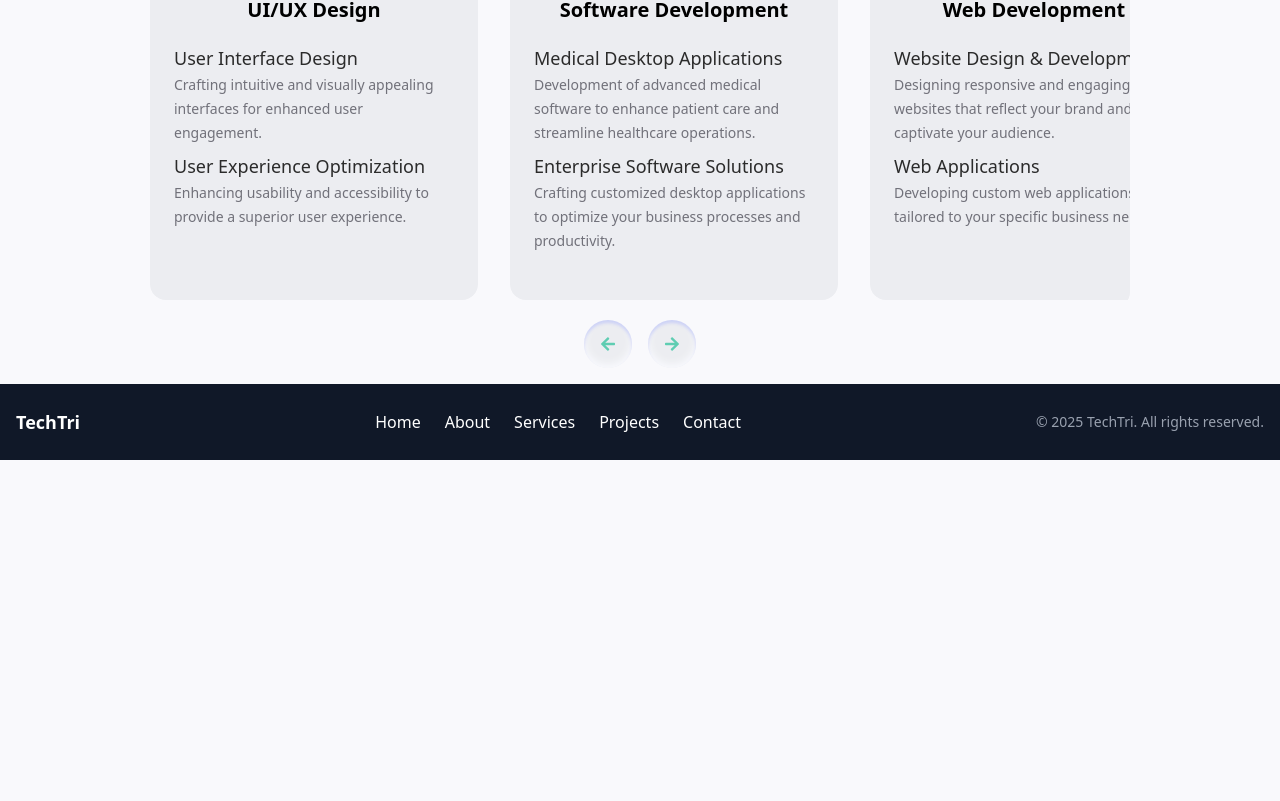
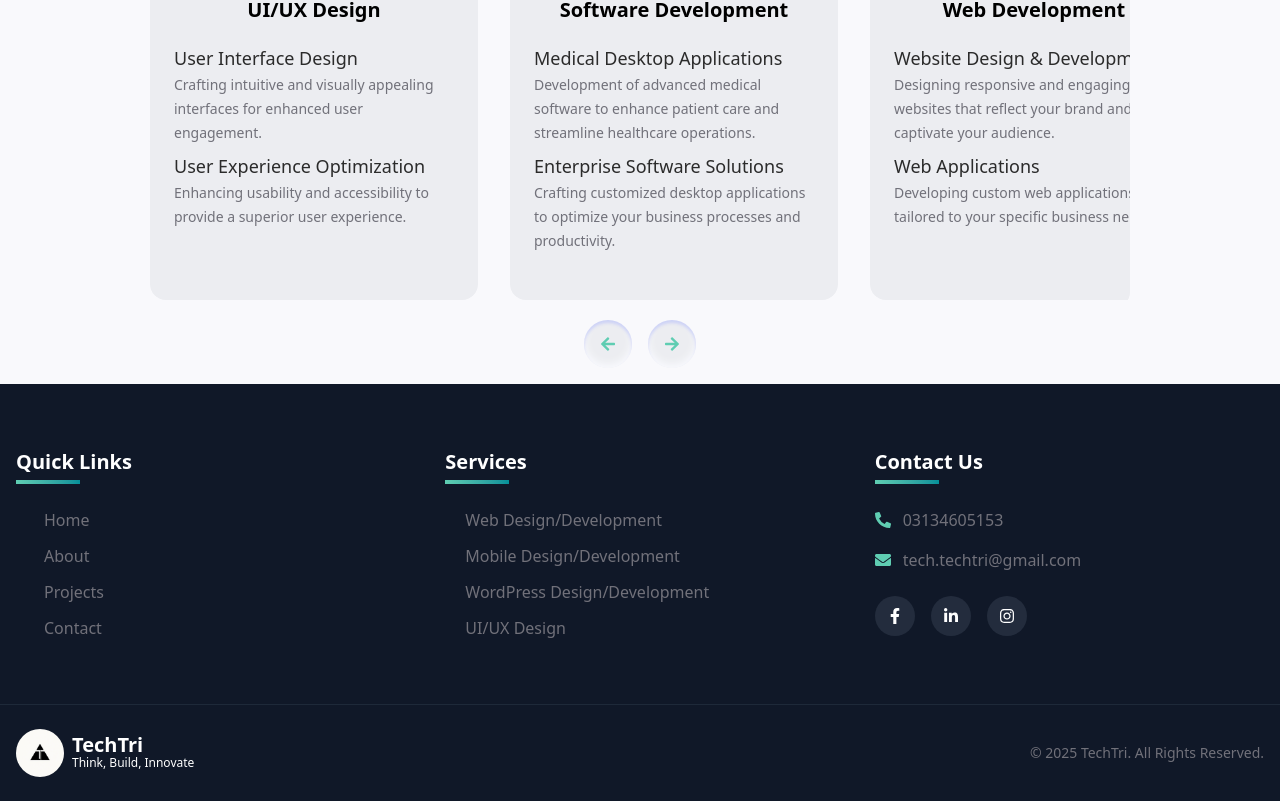
Before and after one commit to zainashiq613/silver-spoon, a React (Vite) app in the folder frontend/: page / in a window 1280 px wide. Shown: the part 1020-1821 px from the top of the page. Before the commit the page ends 1480 px from the top, so only its background shows below. Built offline with nearby package versions, Linux system fonts and the light colour scheme.

Commit message:
Footer added

```diff
--- a/frontend/src/pages/layout/Footer.jsx
+++ b/frontend/src/pages/layout/Footer.jsx
@@ -1,34 +1,142 @@
-import React from 'react';
+import {
+  FaFacebookF,
+  FaLinkedinIn,
+  FaInstagram,
+  FaPhoneAlt,
+  FaEnvelope,
+} from "react-icons/fa";
+import { Link, useLocation } from "react-router";
 
+const pages = [
+  { id: 1, title: "Home", link: ["/"], icon: "" },
+  { id: 2, title: "About", link: ["/about"], icon: "" },
+  { id: 3, title: "Projects", link: ["/projects"], icon: "" },
+  { id: 4, title: "Contact", link: ["/contact"], icon: "" },
+];
 const Footer = () => {
+    const { pathname } = useLocation();
+
+  const currentYear = new Date().getFullYear();
+
+
+  const services = [
+    "Web Design/Development",
+    "Mobile Design/Development",
+    "WordPress Design/Development",
+    "UI/UX Design",
+  ];
+
   return (
-    <footer className="bg-gray-900 text-white py-6">
-      <div className="max-w-7xl mx-auto px-4 flex flex-col md:flex-row justify-between items-center">
-        {/* Company Name */}
-        <div className="text-lg font-semibold">TechTri</div>
+    <footer className="bg-gray-900 text-white">
+      {/* Decorative Elements */}
+      <div className="absolute inset-0 overflow-hidden">
+        <div className="absolute top-0 left-0 w-40 h-40 bg-[#5fcdb2] rounded-full filter blur-3xl opacity-10"></div>
+        <div className="absolute bottom-10 right-0 w-60 h-60 bg-[#039099] rounded-full filter blur-3xl opacity-10"></div>
+        <div className="absolute top-1/3 left-1/4 w-32 h-32 bg-[rgba(197,31,255,0.5)] rounded-full filter blur-3xl opacity-10"></div>
+      </div>
 
-        {/* Links */}
-        <div className="flex space-x-6 mt-4 md:mt-0">
-          <a href="#home" className="hover:text-cyan-400">
-            Home
-          </a>
-          <a href="#about" className="hover:text-cyan-400">
-            About
-          </a>
-          <a href="#services" className="hover:text-cyan-400">
-            Services
-          </a>
-          <a href="#projects" className="hover:text-cyan-400">
-            Projects
-          </a>
-          <a href="#contact" className="hover:text-cyan-400">
-            Contact
-          </a>
+      {/* Main Footer Content */}
+      <div className="relative max-w-7xl mx-auto px-4 py-16 grid grid-cols-1 md:grid-cols-3 gap-10">
+        {/* Column 1 - Quick Links */}
+        <div>
+          <h3 className="text-xl font-bold mb-6 relative pb-2 after:content-[''] after:absolute after:left-0 after:bottom-0 after:w-16 after:h-1 after:bg-gradient-to-r after:from-[#5fcdb2] after:to-[#039099]">
+            Quick Links
+          </h3>
+          <ul className="space-y-3">
+            {pages.map((page) => (
+              <li key={page.id}>
+                <Link
+                  to={page.link[0]}
+                  className={`flex items-center text-[#71717a] hover:text-[#5fcdb2] transition-all group ${
+                    pathname === page.link[0] ? "text-[#5fcdb2]" : ""
+                  }`}
+                >
+                  <span className="mr-3 text-[#5fcdb2] opacity-0 group-hover:opacity-100 transition-opacity">
+                    →
+                  </span>
+                  <span className="group-hover:translate-x-1 transition-transform">
+                    {page.title}
+                  </span>
+                </Link>
+              </li>
+            ))}
+          </ul>
         </div>
 
-        {/* Copyright */}
-        <div className="mt-4 md:mt-0 text-sm text-gray-400">
-          © {new Date().getFullYear()} TechTri. All rights reserved.
+        {/* Column 2 - Services */}
+        <div>
+          <h3 className="text-xl font-bold mb-6 relative pb-2 after:content-[''] after:absolute after:left-0 after:bottom-0 after:w-16 after:h-1 after:bg-gradient-to-r after:from-[#5fcdb2] after:to-[#039099]">
+            Services
+          </h3>
+          <ul className="space-y-3">
+            {services.map((service, index) => (
+              <li key={index}>
+                <a
+                  href="#"
+                  className="flex items-center text-[#71717a] hover:text-[#5fcdb2] transition-all group"
+                >
+                  <div className="mr-3 w-2 h-2 rounded-full bg-[#5fcdb2] opacity-0 group-hover:opacity-100 transition-opacity"></div>
+                  <span className="group-hover:translate-x-1 transition-transform">
+                    {service}
+                  </span>
+                </a>
+              </li>
+            ))}
+          </ul>
+        </div>
+
+        {/* Column 3 - Contact Info */}
+        <div>
+          <h3 className="text-xl font-bold mb-6 relative pb-2 after:content-[''] after:absolute after:left-0 after:bottom-0 after:w-16 after:h-1 after:bg-gradient-to-r after:from-[#5fcdb2] after:to-[#039099]">
+            Contact Us
+          </h3>
+          <div className="space-y-4">
+            <div className="flex items-center">
+              <FaPhoneAlt className="text-[#5fcdb2] mr-3" />
+              <span className="text-[#71717a]">03134605153</span>
+            </div>
+
+            <div className="flex items-center">
+              <FaEnvelope className="text-[#5fcdb2] mr-3" />
+              <span className="text-[#71717a]">tech.techtri@gmail.com</span>
+            </div>
+            <div className="flex space-x-4 pt-2">
+              <a
+                href="#"
+                className="w-10 h-10 rounded-full bg-gray-700/50 flex items-center justify-center hover:bg-[#5fcdb2] transition-all"
+              >
+                <FaFacebookF className="text-white" />
+              </a>
+              <a
+                href="#"
+                className="w-10 h-10 rounded-full bg-gray-700/50 flex items-center justify-center hover:bg-[#5fcdb2] transition-all"
+              >
+                <FaLinkedinIn className="text-white" />
+              </a>
+              <a
+                href="#"
+                className="w-10 h-10 rounded-full bg-gray-700/50 flex items-center justify-center hover:bg-[#5fcdb2] transition-all"
+              >
+                <FaInstagram className="text-white" />
+              </a>
+            </div>
+          </div>
+        </div>
+      </div>
+
+      {/* Copyright Section */}
+      <div className="relative bg-gray-900 py-6 border-t border-gray-800">
+        <div className="max-w-7xl mx-auto px-4 flex flex-col md:flex-row items-center justify-between">
+          <div className="text-white flex items-center gap-2">
+            <img className="w-12 rounded-full" src="/TechTri.jpg" alt="" />
+            <div className="flex flex-col">
+              <h3 className="text-xl leading-5 font-bold">TechTri</h3>
+              <p className="text-xs">Think, Build, Innovate</p>
+            </div>
+          </div>
+          <div className="text-[#71717a] text-sm">
+            © {currentYear} TechTri. All Rights Reserved.
+          </div>
         </div>
       </div>
     </footer>
```
